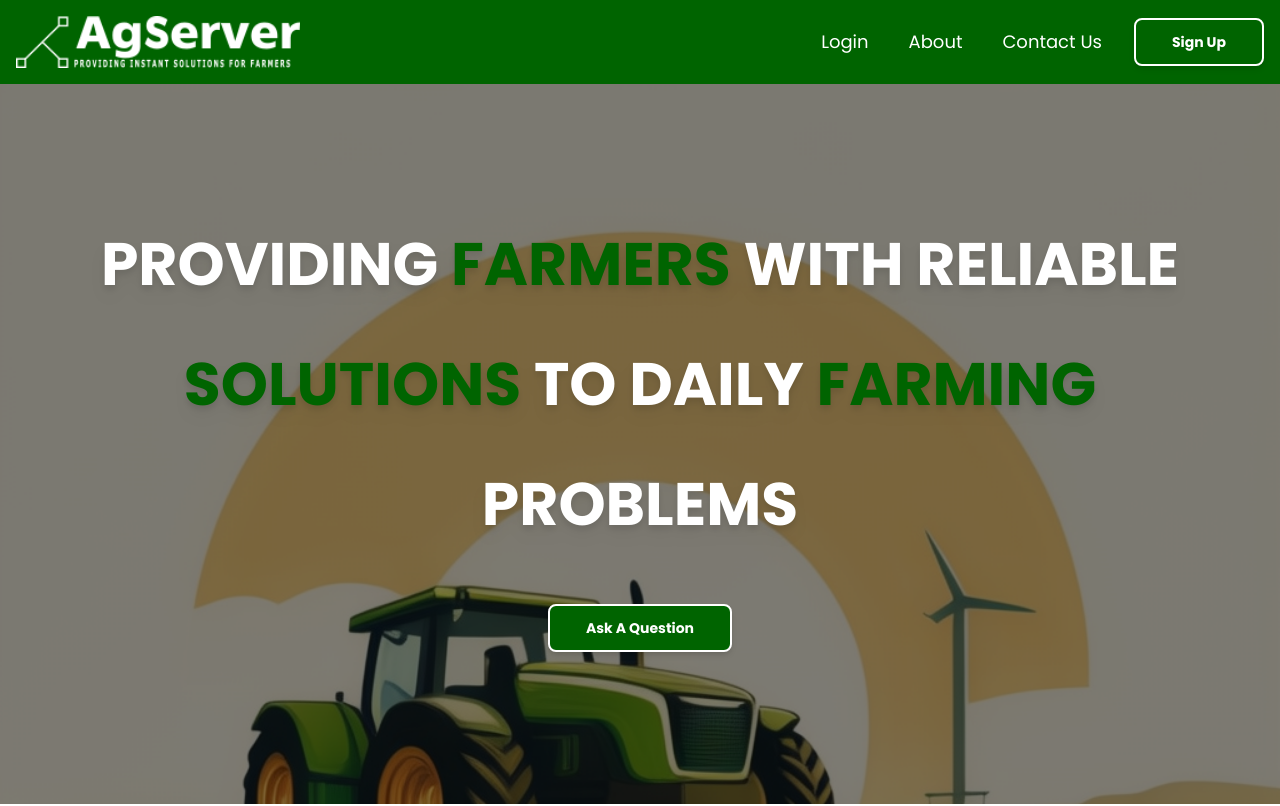
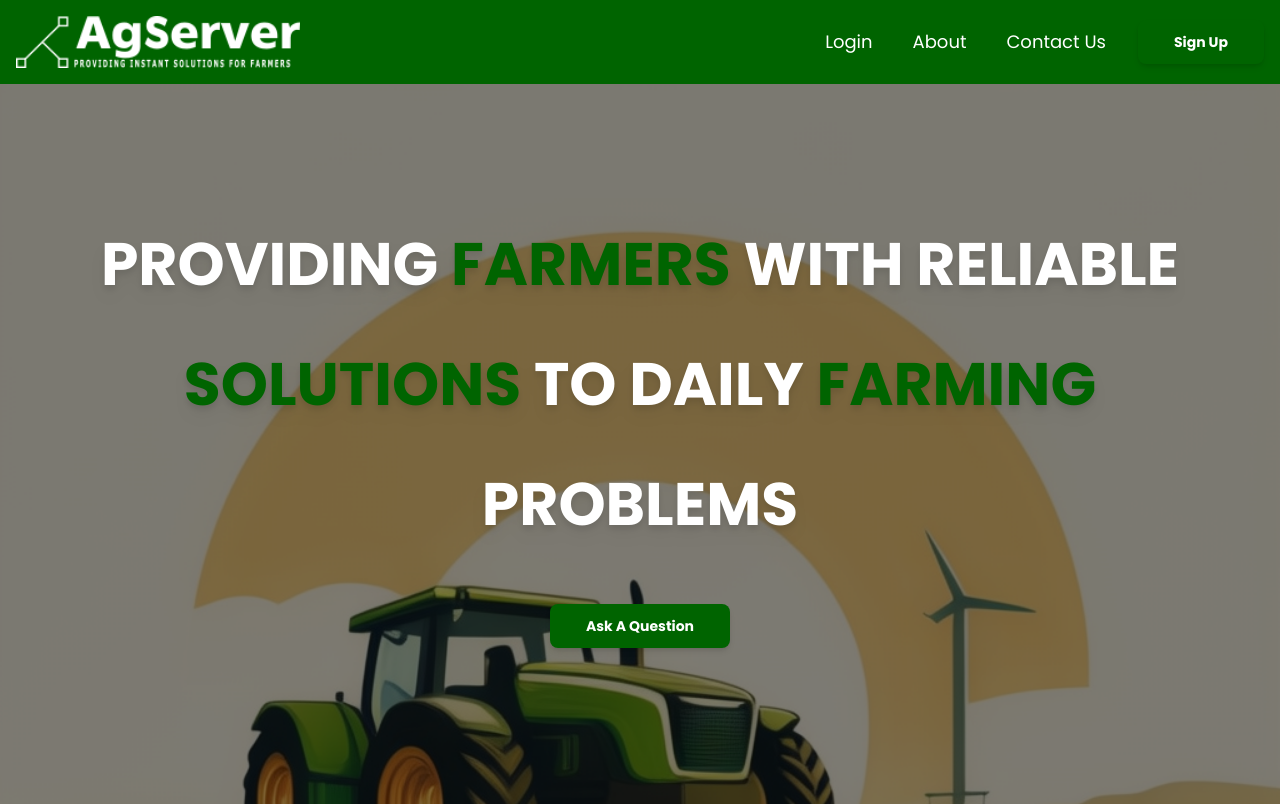
Before and after one commit to chibuzorEbede/ag, a Next.js app: page / in a window 1280 px wide. Shown: the top 806 px of the page. Built offline with nearby package versions, Linux system fonts and the light colour scheme.

Commit message:
hero button

```diff
--- a/components/common/Button.tsx
+++ b/components/common/Button.tsx
@@ -1,5 +1,5 @@
 const Button = ({ text, onClick = null }) => {
-  return (<button onClick={onClick} className={`px-9 py-3 bg-ag-green text-ag-gold text-center rounded-lg text-sm font-bold border-2 border-ag-gold shadow-md capitalize`}>{text}</button>)
+  return (<button onClick={onClick} className={`px-9 py-3 bg-ag-green text-ag-gold text-center rounded-lg text-sm font-bold  shadow-md capitalize`}>{text}</button>)
 }
 
 export default Button
```
